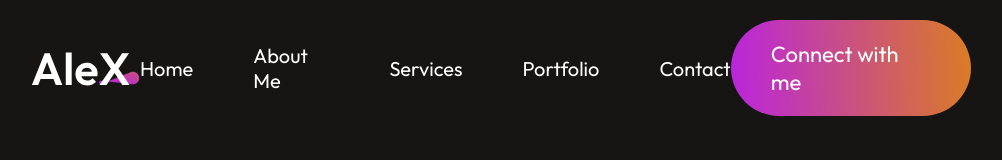
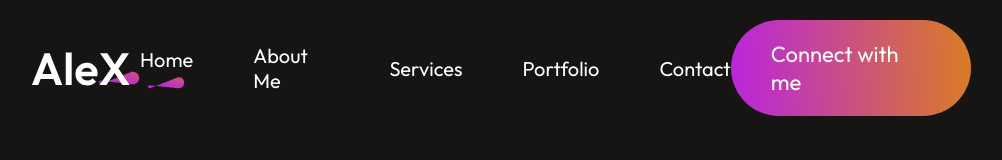
Before and after one commit to nouha-belka/portfolio, a React (Vite) app: page / in a window 1280 px wide. Shown: the top 160 px of the page, without its empty margins (139-1141 px from the left). Built offline with nearby package versions, Linux system fonts and the light colour scheme.

Commit message:
fixing the links with the anchor link

```diff
--- a/src/Components/About/About.jsx
+++ b/src/Components/About/About.jsx
@@ -5,7 +5,7 @@ import profile_img from "../../assets/about_profile.svg"
 
 const About = () => {
   return (
-    <div className='about'>
+    <div id="about" className='about'>
       <div className="about-title">
         <h1>About Me</h1>
         <img src={theme_pattern} alt=""/>
--- a/src/Components/Contact/Contact.jsx
+++ b/src/Components/Contact/Contact.jsx
@@ -7,7 +7,7 @@ import call_icon from "../../assets/call_icon.svg"
 
 const Contact = () => {
   return (
-    <div className='contact'>
+    <div id='contact' className='contact'>
       <div class="contact-title">
         <h1>Get In Touch</h1>
         <img src={theme_pattern} alt=""/>
--- a/src/Components/Hero/Hero.jsx
+++ b/src/Components/Hero/Hero.jsx
@@ -1,15 +1,16 @@
 import React from 'react'
 import "./Hero.css"
 import profile_img from "../../assets/profile_img.svg"
+import AnchorLink from 'react-anchor-link-smooth-scroll'
 
 const Hero = () => {
   return (
-    <div className='hero'>
+    <div id='home' className='hero'>
       <img src={profile_img} alt=""/>
       <h1><span>I'm Nouha Belkacemi,</span> I'm a software Engineer and a Cybersecurity Consultant</h1>
       <p>Lorem ipsum, dolor sit amet consectetur adipisicing elit. Temporibus accusamus eaque beatae nulla sed, blanditiis quos! Cumque porro perspiciatis ipsum beatae esse quis ad, aspernatur ullam laudantium. Recusandae, repellat deserunt?</p>
       <dic className="hero-action">
-        <div className="hero-connect">Connect with me</div>
+        <div className="hero-connect"><AnchorLink className='anchor-link' offset={50} href='#contact'>Connect with me</AnchorLink></div>
         <div className="hero-resume">My resume</div>
       </dic>
     </div>
--- a/src/Components/MyWork/MyWork.jsx
+++ b/src/Components/MyWork/MyWork.jsx
@@ -6,7 +6,7 @@ import arrow_icon from "../../assets/arrow_icon.svg"
 
 const MyWork = () => {
   return (
-    <div className='mywork'>
+    <div id='work' className='mywork'>
         <div class="mywork-title">
             <h1>My Latest Work</h1>
             <img src={theme_pattern} alt=""/>
--- a/src/Components/Navbar/Navbar.css
+++ b/src/Components/Navbar/Navbar.css
@@ -23,3 +23,17 @@
 .nav-connect:hover{
     transform: scale(1.05);
 }
+.nav-menu li{
+    display: flex;
+    flex-direction: column;
+    gap: 5px;
+    cursor: pointer;
+}
+.nav-menu li img{
+    display: flex;
+    margin: auto;
+}
+.anchor-link{
+    text-decoration: none;
+    color: white;
+}
--- a/src/Components/Navbar/Navbar.jsx
+++ b/src/Components/Navbar/Navbar.jsx
@@ -1,19 +1,22 @@
-import React from 'react'
+import React, { useState } from 'react'
 import "./Navbar.css"
 import logo from "../../assets/logo.svg"
+import underline from "../../assets/nav_underline.svg"
+import AnchorLink from 'react-anchor-link-smooth-scroll';
 
 function Navbar() {
+  const [menu,setMenu] = useState("home");
   return (
     <div className="navbar">
       <img src={logo} alt=''/>
       <ul className="nav-menu">
-        <li>Home</li>
-        <li>About Me</li>
-        <li>Services</li>
-        <li>Portfolio</li>
-        <li>Contact</li>
+        <li><AnchorLink className='anchor-link' href='#home'><p onClick={()=>setMenu("home")}>Home</p></AnchorLink> {menu==="home" ?<img src={underline} alt=""></img>:<></>}</li>
+        <li><AnchorLink className='anchor-link' offset={50} href='#about'><p onClick={()=>setMenu("about")}>About Me</p></AnchorLink> {menu==="about" ?<img src={underline} alt=""></img>:<></>}</li>
+        <li><AnchorLink className='anchor-link' offset={50} href='#services'><p onClick={()=>setMenu("services")}>Services</p></AnchorLink> {menu==="services" ?<img src={underline} alt=""></img>:<></>}</li>
+        <li><AnchorLink className='anchor-link' offset={50} href='#work'><p onClick={()=>setMenu("portofolio")}>Portfolio</p></AnchorLink> {menu==="portofolio" ?<img src={underline} alt=""></img>:<></>}</li>
+        <li><AnchorLink className='anchor-link' offset={50} href='#contact'><p onClick={()=>setMenu("contact")}>Contact</p></AnchorLink> {menu==="contact" ?<img src={underline} alt=""></img>:<></>}</li>
       </ul>
-      <div className="nav-connect">Connect with me</div>
+      <div className="nav-connect"><AnchorLink className='anchor-link' offset={50} href='#contact'>Connect with me</AnchorLink></div>
     </div>
   )
 }
--- a/src/Components/Services/Services.jsx
+++ b/src/Components/Services/Services.jsx
@@ -6,7 +6,7 @@ import arrow_icon from "../../assets/arrow_icon.svg"
 
 function Services() {
   return (
-    <div className='services'>
+    <div id='services' className='services'>
         <div className="services-title">
             <h1>My Services</h1>
             <img src={theme_pattern} alt=""/>
```
